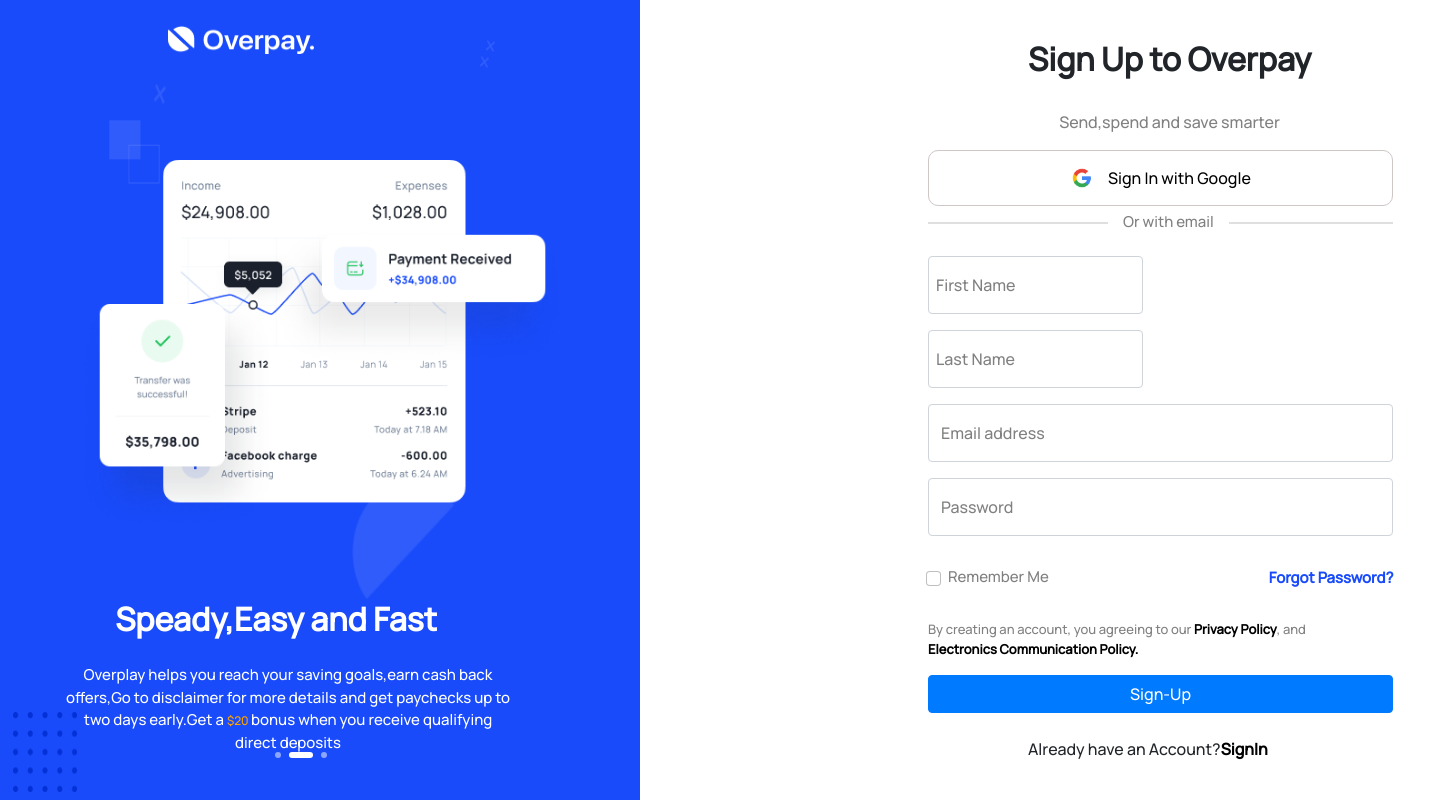
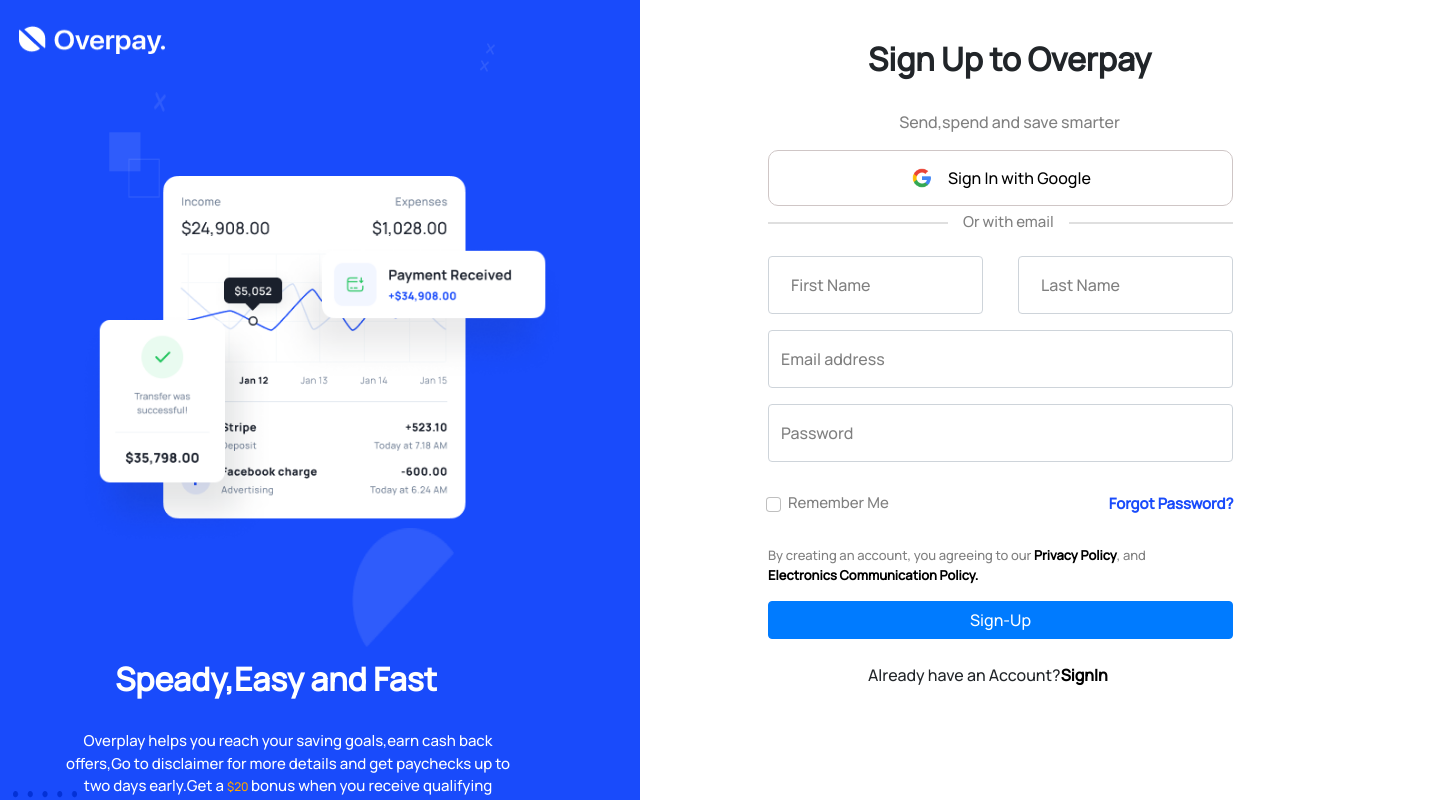
Before and after one commit to Sam-Radnus/LandinPage, a React (Create React App) app: page /SignUp in a window 1280 px wide. Shown: the top 800 px of the page, 1440 px wide, since content can reach past the window. Built offline with nearby package versions, Linux system fonts and the light colour scheme.

Commit message:
updated Responsiveness

```diff
--- a/src/App.css
+++ b/src/App.css
@@ -57,7 +57,7 @@
   position: absolute;
   width: 50vw;
   height: 100vh;
-  left: 800px;
+  left: 50vw;
   /* Primary/Base */
   background: #194BFB;
 }
@@ -189,7 +189,7 @@
   width: 50vw;
   height: 3vw;
   display: flex;
-  gap:500px;
+  gap:30vw;
   color: rgb(152, 148, 148);
 }
 div[id="footerSmall"] {
--- a/src/components/SignIn.js
+++ b/src/components/SignIn.js
@@ -16,7 +16,7 @@
 import { useState,useEffect } from 'react'
 
 const SignIn = () => {
-    const [mobile,setMobile]=useState(window.innerWidth<851);
+    const [mobile,setMobile]=useState(window.innerWidth<1051);
     const [dimensions,setDimensions]=useState({
       width:window.innerWidth,
       height:window.innerHeight
@@ -30,7 +30,7 @@
     }
     useEffect(()=>{
       window.addEventListener("resize",handleResize,false);
-      dimensions.width>851?setMobile(true):setMobile(false);
+      dimensions.width>1051?setMobile(true):setMobile(false);
     },[dimensions.width]);
 
 
@@ -86,7 +86,7 @@
                 </div>
             </div>
 
-           { mobile&&<div id="send" style={{ backgroundImage: `url(${Form})` }}>
+           { mobile&&<div id="send" style={{ backgroundImage: `url(${Form})`,height:'110vh' }}>
                 <div id="vector1" >
                      <img  alt="logo" src={vector1} height='100%' width='100%'/>
                 </div>
--- a/src/components/SignUp.js
+++ b/src/components/SignUp.js
@@ -17,7 +17,7 @@
 
 
 const SignUp = () => {
-    const [mobile, setMobile] = useState(window.innerWidth < 851);
+    const [mobile, setMobile] = useState(window.innerWidth < 1051);
     const [dimensions, setDimensions] = useState({
         width: window.innerWidth,
         height: window.innerHeight
@@ -31,12 +31,12 @@
     }
     useEffect(() => {
         window.addEventListener("resize", handleResize, false);
-        dimensions.width > 851 ? setMobile(true) : setMobile(false);
+        dimensions.width > 1051 ? setMobile(true) : setMobile(false);
     }, [dimensions.width]);
     return (
-        <div >
+        <div style={{height:'100vh'}}>
             <div id={`send${mobile?'':'2'}`} style={{ backgroundColor: 'white' }}>
-                <img id="logo" alt="logo" src={image} style={{  marginLeft:'24px',
+                <img id="logo" alt="logo" src={image} style={{  marginLeft:'35px',
 marginTop: '24px'}} height='20' width='149px'></img>
                 <div id="submit">
                     <div className="heading"><h1 >Sign Up to Overpay</h1>
@@ -51,14 +51,16 @@
 
 
                     <div ><p id="strike">{mobile ? <span>Or with email</span> : <span>or</span>}</p></div>
-                    <div id="name" className="row" >
-                        <div className="col form-floating mb-3">
+                    <div id="name" className="row" style={{padding:'0px',width:'500px'}} >
+
+                        <div  style={{width:'fit-content',marginLeft:'15px',padding:'0px'}} className="col form-floating mb-3">
                             <input  type="text" className="form-control" id="floatingInput" style={{width:`${mobile?'215px':'465px'}`}} placeholder="First name" />
                             <label id="pad" for="floatingInput">First Name</label>
                         </div>
-                        <div className="col form-floating mb-3">
+                        <div style={{width:'fit-content',marginLeft:'15px',padding:'0px'}} className="col form-floating mb-3">
                             <input  type="text" className="form-control" id="floatingInput"  style={{width:`${mobile?'215px':'465px'}`}}  placeholder="Last name" />
                             <label id="pad" for="floatingInput">Last Name</label>
+
                         </div>
                     </div>
                     <div  className="form-floating mb-3">
@@ -92,7 +94,7 @@
 
             </div>
 
-            {mobile && <div id="form" style={{ backgroundImage: `url(${Form})` }}>
+            {mobile && <div id="form" style={{ backgroundImage: `url(${Form})` ,height:'110vh'}}>
                 <div id="vector12" >
                     <img  alt="vector" src={vector1} height='100%' width='100%' />
                 </div>
```
